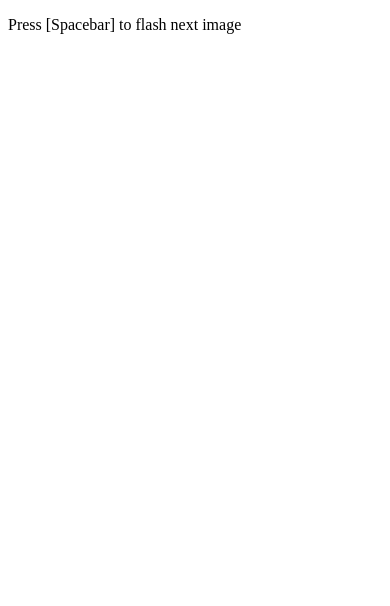
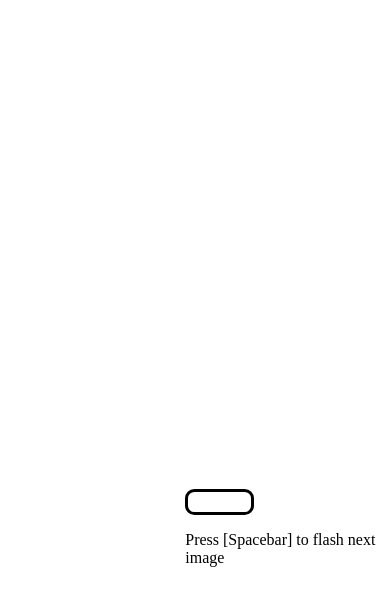
Before and after one commit to tgetgood/tachi, a SvelteKit app: page / in a window 390 px wide. Shown: the top 606 px of the page. Built offline with nearby package versions, Linux system fonts and the light colour scheme.

Commit message:
Some advances in UI.

```diff
--- a/src/routes/+page.svelte
+++ b/src/routes/+page.svelte
@@ -1,19 +1,43 @@
 <script>
-  let number;
+  let number = "";
   let hidden = true;
   let height;
   let width;
 
+  // HACK: is this really the way to do it?
+  let document;
+
   // Difficulty level (number of digits to display)
-  let level = 7;
+  let level = 4;
+
+  let guess = "";
+
+  $: tg = guess.trim();
+
+  $: correctD = correctDigits(tg, number);
+  $: correctP = correctD == level;
+
+
+  function correctDigits(a, b) {
+    console.log(a, b)
+    let out = 0;
+    for (let i = 0; i < Math.min(a.length, b.length); i++) {
+      console.log(i, a[i], b[i])
+      if (a[i] == b[i]) {
+        out += 1;
+      }
+    }
+    return out;
+  }
 
   function setsize(window) {
-    height = window.innerHeight
-    width = window.innerWidth
+    height = window.innerHeight*.95;
+    width = window.innerWidth*0.95;
   }
 
   function onload(e) {
     setsize(e);
+    document = e.document;
   }
 
   function onresize(e) {
@@ -30,8 +54,19 @@
   }
 
   function tac (e) {
-    reset(level);
-    flicker(3);
+
+    if (e.key === ' ') {
+      console.log(correctDigits(guess.trim(), number))
+
+      // Try again until correct
+      if (number == "" || correctP) {
+        reset(level);
+      };
+
+      guess = '';
+      flicker(4);
+      document.getElementById("guess").focus();
+    }
   }
 
   function reset(digits) {
@@ -52,10 +87,13 @@
 
 <svelte:window on:keypress={tac} use:onload on:resize={onresize}/>
 
-<p>Press [Spacebar] to flash next image</p>
 
-<div id=outer style="height: {height}px; width: {width}px;">
-  <h2 class={hidden ? "hide" : "show"}>{number}</h2>
+<div id=outer style="top: {height/2}px; left: {width/2}px;">
+  <h2 id="inner">{hidden ? "" : number}</h2>
+
+  <input id="guess" type=none size=5 bind:value={guess} class={correctP ? "green" : ""}>
+
+  <p>Press [Spacebar] to flash next image</p>
 </div>
 
 
@@ -66,8 +104,21 @@
   }
 
   div#outer {
-    display: flex;
-    justify-content: center;
-    align-items: center;
+    position: absolute;
+  }
+
+  #inner{
+    height: 2em;
+  }
+
+  #guess {
+    border-radius: 0.7em;
+    border-width: 4px;
+    padding: 0.2em;
+    border: solid;
+  }
+
+  .green {
+    border-color: green;
   }
 </style>
```
